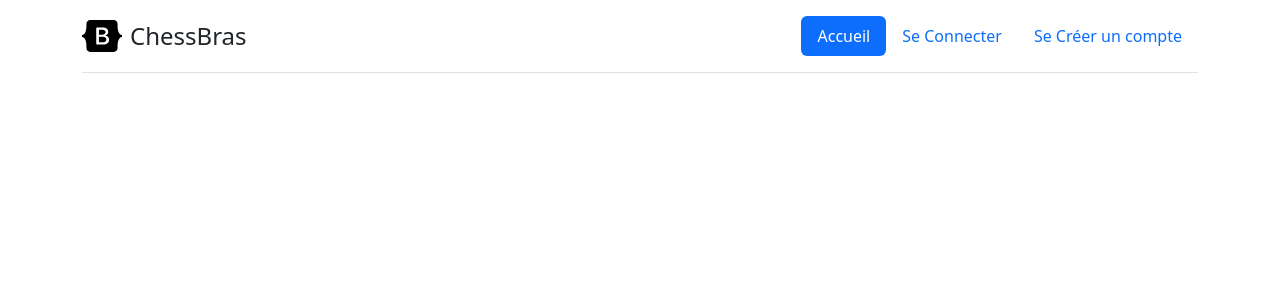
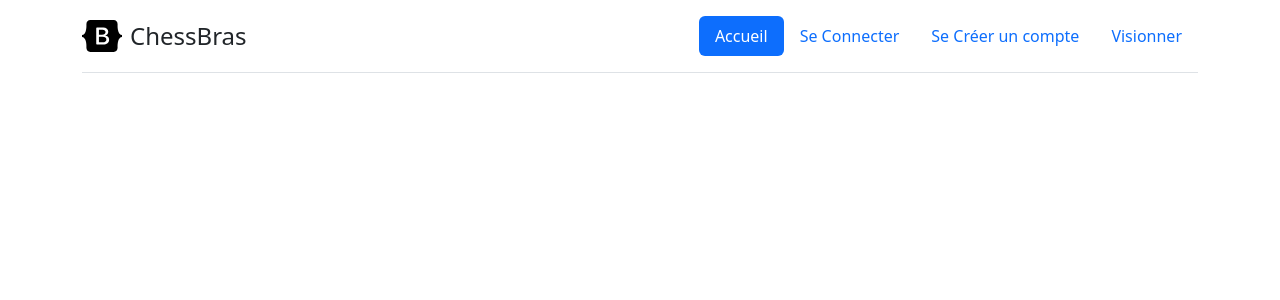
Before and after one commit to Diaxenos/Chess-Alec-et-Gab, a Flask app: page /gestion_comptes/ in a window 1280 px wide. Shown: the top 300 px of the page. Run offline with Flask 2, Linux system fonts and the light colour scheme.

Commit message:
Liens Visionner fini

```diff
--- a/app.py
+++ b/app.py
@@ -1,5 +1,6 @@
-from flask import Flask, render_template
+from flask import Flask, render_template, redirect
 from gestion_comptes import bp_gestion_comptes
+import random
 
 app = Flask(__name__)
 
@@ -46,5 +47,19 @@ def internal_server_error_403(_):
         message="ERREUR 403"
     ), 403
 
+@app.route('/visionner')
+def visionner():
+
+    liste_video = []
+    liste_video.append("https://www.youtube.com/watch?v=1WEyUZ1SpHY&ab_channel=ChessBaseIndia")
+    liste_video.append("https://www.youtube.com/watch?v=Vyp-xTLxRQ0&ab_channel=ChessBaseIndia")
+    liste_video.append("https://www.youtube.com/watch?v=RqACK5OmNPs&ab_channel=ChessStudio")
+    liste_video.append("https://www.youtube.com/watch?v=bdfBdw8EWF0&ab_channel=Chess.com")
+    liste_video.append("https://www.youtube.com/watch?v=e91M0XLX7Jw&ab_channel=Chess.com")
+
+    nombre = random.randint(0,len(liste_video))
+    return redirect(liste_video[nombre])
+
+
 if __name__ == '__main__':
     app.run()
--- a/templates/base.html
+++ b/templates/base.html
@@ -6,7 +6,7 @@
     <meta name="viewport" content="width=device-width, initial-scale=1.0">
     <link href="https://cdn.jsdelivr.net/npm/bootstrap@5.3.0-alpha1/dist/css/bootstrap.min.css" rel="stylesheet" integrity="sha384-GLhlTQ8iRABdZLl6O3oVMWSktQOp6b7In1Zl3/Jr59b6EGGoI1aFkw7cmDA6j6gD" crossorigin="anonymous">
     <script src="https://cdn.jsdelivr.net/npm/bootstrap@5.3.0-alpha1/dist/js/bootstrap.bundle.min.js" integrity="sha384-w76AqPfDkMBDXo30jS1Sgez6pr3x5MlQ1ZAGC+nuZB+EYdgRZgiwxhTBTkF7CXvN" crossorigin="anonymous"></script><link rel="stylesheet" href="static/css/board.css">
-    <title>Document</title>
+    <title>ChessBras</title>
 </head>
 <body>
 <svg xmlns="http://www.w3.org/2000/svg" style="display: none;">
@@ -47,6 +47,9 @@
         <li class="nav-item">
             <a class="nav-link" href="/gestion_comptes/">Se Créer un compte</a>
         </li>
+        <li class="nav-item">
+          <a class="nav-link" href="/visionner">Visionner</a>
+      </li>
       </ul>
     </header>
   </div>
--- a/templates/gestion_comptes/auth.html
+++ b/templates/gestion_comptes/auth.html
@@ -16,7 +16,7 @@
     {% endif %}
     {% endwith %}
 </p>
-    <fieldset style="width:350px">
+    <fieldset>
         <div class="form-group">
             <label for="courriel" class="form-label mt-4">Courriel</label>
             <input type="email" id="courriel" placeholder="Courriel" name="courriel" class="form-control" value={{courriel}}>
--- a/templates/gestion_comptes/create.html
+++ b/templates/gestion_comptes/create.html
@@ -7,7 +7,7 @@
 <p>Créer un compte</p>
 
 <form action="/gestion_comptes/" id="form-compte" method="POST">
-    <fieldset style="width:450px">
+    <fieldset>
         <div class="form-group">
             <label for="courriel" class="form-label mt-4">Courriel : </label>
             <input type="email" id="courrielCreate" placeholder="Courriel" class="form-control" name="courrielCreate">
```
